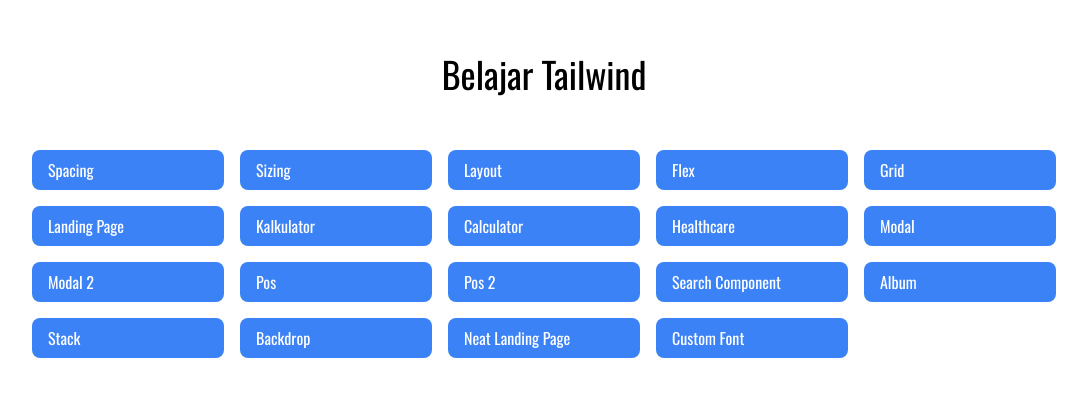
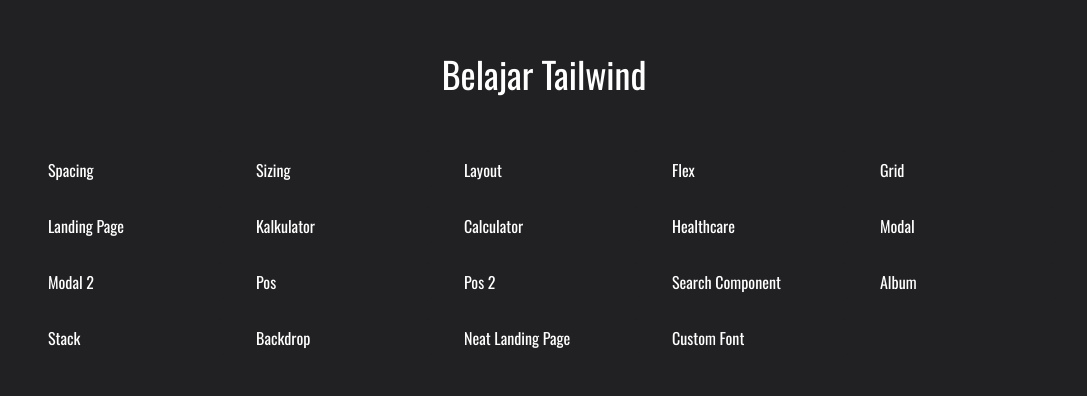
Before and after one commit to kharisfadillah/learn-tailwind, a React (Vite) app: page / in a window 1280 px wide. Shown: the part 194-590 px from the top of the page, without its empty margins (96-1183 px from the left). Built offline with nearby package versions, Linux system fonts and the light colour scheme.

Commit message:
change home color

```diff
--- a/src/index.css
+++ b/src/index.css
@@ -1,6 +1,10 @@
 @tailwind base;
 @tailwind components;
 @tailwind utilities;
+
+body {
+  @apply font-custom;
+}
 
 /* width */
 ::-webkit-scrollbar {
--- a/src/pages/Home.jsx
+++ b/src/pages/Home.jsx
@@ -3,7 +3,7 @@
 
 const CustomButton = ({ label, href }) => {
     return (
-        <a href={href} className="font-custom basis-1/5 px-4 py-2 bg-blue-500 text-white rounded-lg hover:bg-blue-600">
+        <a href={href} className="font-custom basis-1/5 px-4 py-2 bg-[#212123] text-white rounded-r-lg hover:bg-[rgb(44,44,46)] hover:border-l hover:border-white">
             {label}
         </a>
     );
@@ -20,9 +20,9 @@
     }, []);
 
     return (
-        <div className="flex flex-col items-center justify-center min-h-screen">
+        <div className="flex flex-col items-center justify-center min-h-screen bg-[#212123]">
             <div className="w-4/5 h-auto m-auto">
-                <h1 className="text-4xl text-center mb-14 font-custom">Belajar Tailwind</h1>
+                <h1 className="text-4xl text-center mb-14 font-custom text-white">Belajar Tailwind</h1>
                 <div className="grid grid-cols-5 gap-4 items-center">
                     <CustomButton label="Spacing" href="/spacing" />
                     <CustomButton label="Sizing" href="/sizing" />
```
